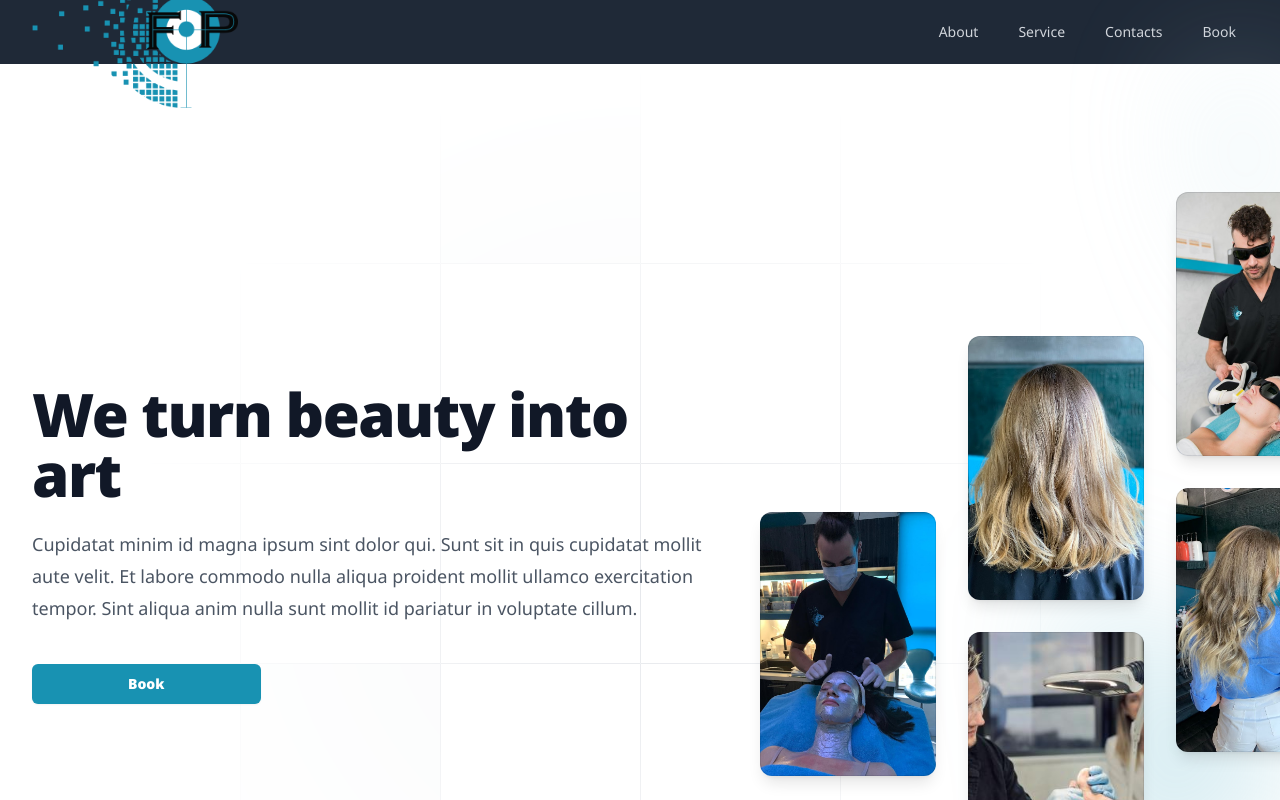
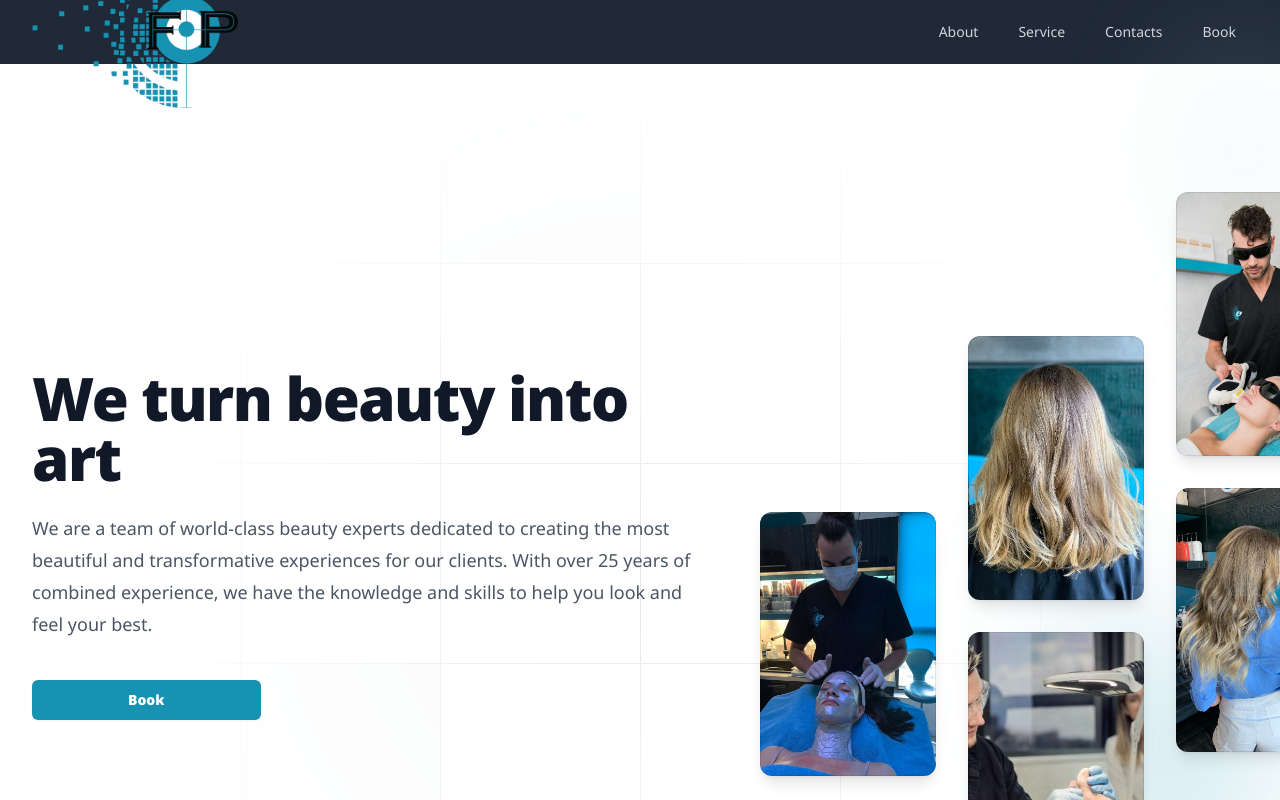
Before and after one commit to elfsvet/fp, a Next.js app: page / in a window 1280 px wide. Shown: the top 800 px of the page. Built offline with nearby package versions, Linux system fonts and the light colour scheme.

Commit message:
updated text for hero part

```diff
--- a/src/components/Hero.tsx
+++ b/src/components/Hero.tsx
@@ -68,9 +68,7 @@ export default function Hero() {
                     We turn beauty into art
                   </h1>
                   <p className='relative mt-6 text-lg leading-8 text-gray-600 sm:max-w-md lg:max-w-none'>
-                    Cupidatat minim id magna ipsum sint dolor qui. Sunt sit in quis cupidatat mollit aute velit. Et
-                    labore commodo nulla aliqua proident mollit ullamco exercitation tempor. Sint aliqua anim nulla sunt
-                    mollit id pariatur in voluptate cillum.
+                  We are a team of world-class beauty experts dedicated to creating the most beautiful and transformative experiences for our clients. With over 25 years of combined experience, we have the knowledge and skills to help you look and feel your best.
                   </p>
                   <div className='mt-10 flex items-center gap-x-6'>
                     <Link
```
